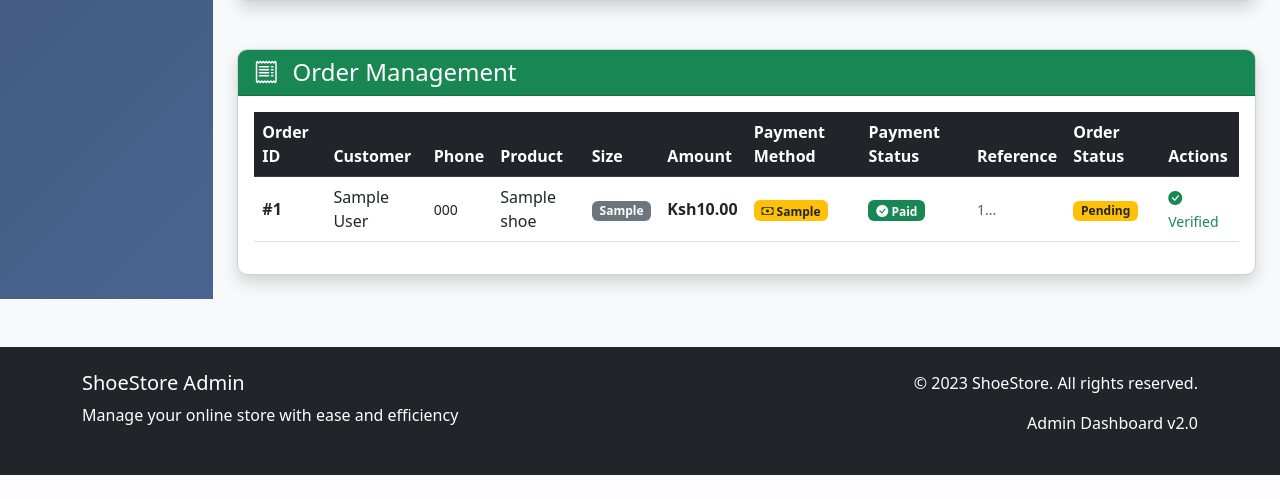
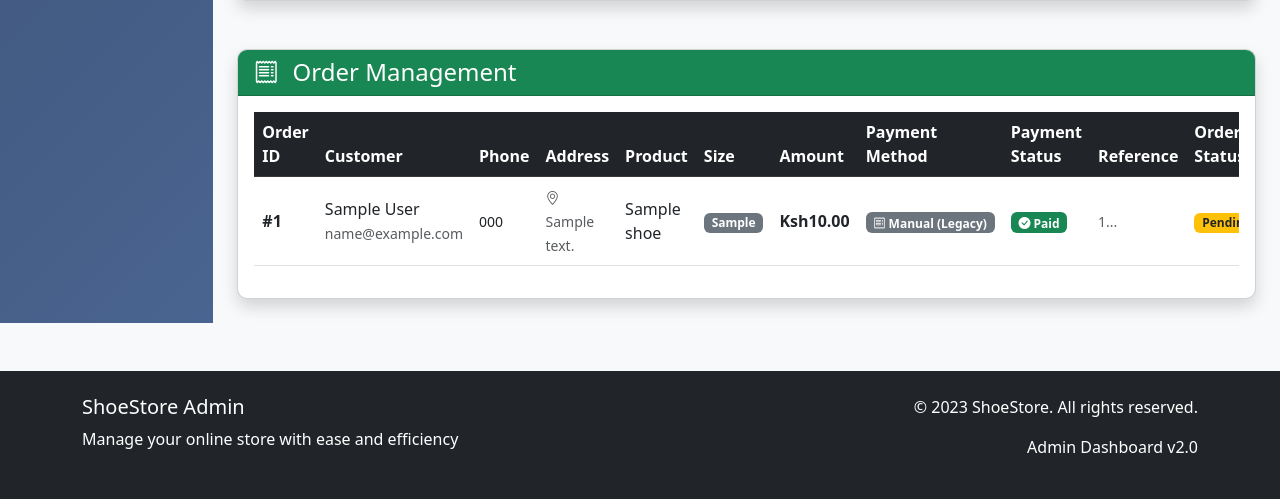
Before and after one commit to kimthedrew/legit-collections, a Flask app: page /admin in a window 1280 px wide. Shown: the part 1838-2337 px from the top of the page. Before the commit the page ends 2313 px from the top, so only its background shows below. Run offline with Flask 3, Linux system fonts and the light colour scheme; a user stored in the database is signed in; tables that the repository leaves empty hold one stand-in row (values such as "Sample post"); grey boxes marked "Sample" are stand-in pictures; parts of the project's set-up code (start-up, migrations or seed data) failed here and were passed over; some libraries are stand-ins or nearby versions.

Commit message:
Add customer address to orders, make analytics cards clickable, improve payment method display

```diff
--- a/templates/admin.html
+++ b/templates/admin.html
@@ -251,7 +251,8 @@
 
                     <!-- Total Orders Card -->
                     <div class="col-md-3">
-                        <div class="card shadow-sm border-0 bg-success text-white h-100">
+                        <a href="#orders" class="text-decoration-none">
+                            <div class="card shadow-sm border-0 bg-success text-white h-100 hover-lift">
                                 <div class="card-body">
                                     <div class="d-flex justify-content-between align-items-center">
                                         <div>
@@ -267,11 +268,13 @@
                                     </div>
                                 </div>
                             </div>
+                        </a>
                     </div>
 
                     <!-- Products Card -->
                     <div class="col-md-3">
-                        <div class="card shadow-sm border-0 bg-info text-white h-100">
+                        <a href="#manageProducts" class="text-decoration-none">
+                            <div class="card shadow-sm border-0 bg-info text-white h-100 hover-lift">
                                 <div class="card-body">
                                     <div class="d-flex justify-content-between align-items-center">
                                         <div>
@@ -287,6 +290,7 @@
                                     </div>
                                 </div>
                             </div>
+                        </a>
                     </div>
 
                     <!-- Customers Card -->
@@ -660,6 +664,7 @@
                                             <th>Order ID</th>
                                             <th>Customer</th>
                                             <th>Phone</th>
+                                            <th>Address</th>
                                             <th>Product</th>
                                             <th>Size</th>
                                             <th>Amount</th>
@@ -674,12 +679,25 @@
                                         {% for order in orders %}
                                         <tr>
                                             <td><strong>#{{ order.id }}</strong></td>
-                                            <td>{{ order.user.name }}</td>
+                                            <td>
+                                                {{ order.user.name }}
+                                                <br>
+                                                <small class="text-muted">{{ order.user.email }}</small>
+                                            </td>
                                             <td>
                                                 {% if order.phone_number %}
                                                     <small>{{ order.phone_number }}</small>
                                                 {% else %}
                                                     <span class="text-muted">N/A</span>
+                                                {% endif %}
+                                            </td>
+                                            <td>
+                                                {% if order.user.address %}
+                                                    <small class="text-muted" title="{{ order.user.address }}">
+                                                        <i class="bi bi-geo-alt"></i> {{ order.user.address[:30] }}{% if order.user.address|length > 30 %}...{% endif %}
+                                                    </small>
+                                                {% else %}
+                                                    <span class="text-muted">Not provided</span>
                                                 {% endif %}
                                             </td>
                                             <td>{{ order.shoe.name if order.shoe else 'N/A' }}</td>
@@ -698,9 +716,17 @@
                                                     <span class="badge bg-primary">
                                                         <i class="bi bi-phone"></i> Manual M-Pesa
                                                     </span>
+                                                {% elif order.payment_method == 'cash' or order.payment_method == 'Cash' %}
+                                                    <span class="badge bg-warning text-dark">
+                                                        <i class="bi bi-cash"></i> Cash
+                                                    </span>
+                                                {% elif order.payment_code %}
+                                                    <span class="badge bg-secondary">
+                                                        <i class="bi bi-receipt"></i> Manual (Legacy)
+                                                    </span>
                                                 {% else %}
-                                                    <span class="badge bg-warning text-dark">
-                                                        <i class="bi bi-cash"></i> {{ order.payment_method or 'Cash' }}
+                                                    <span class="badge bg-secondary">
+                                                        <i class="bi bi-question-circle"></i> Not Specified
                                                     </span>
                                                 {% endif %}
                                             </td>
```
Also changed, not shown: static/css/style.css (+32 -0 lines). Lines whose indentation alone changed are shown as unchanged.
